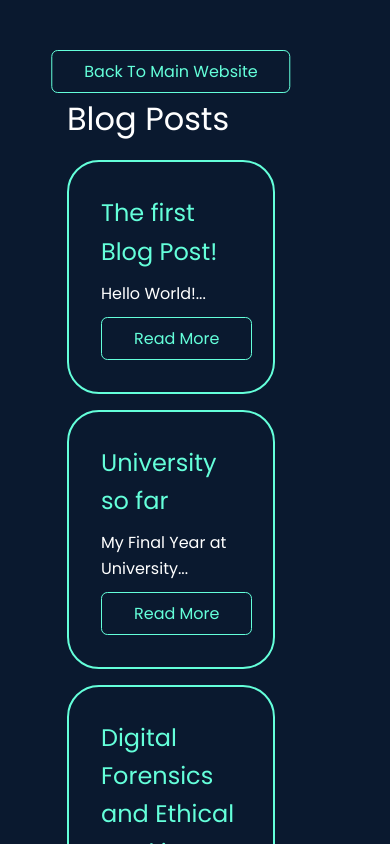
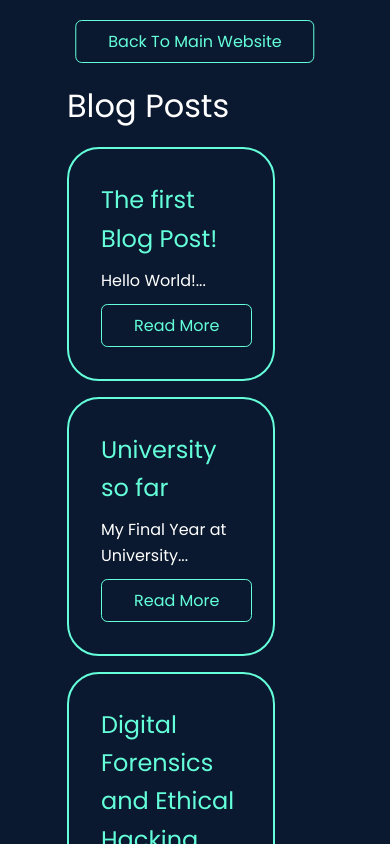
Before and after one commit to JacksonLDJ/react-portfolio-website, a React (Create React App) app: page /blog in a window 390 px wide. Shown: the top 844 px of the page. Built offline with nearby package versions, Linux system fonts and the light colour scheme.

Commit message:
CSS Changes

```diff
--- a/src/styles/Blog.css
+++ b/src/styles/Blog.css
@@ -118,11 +118,11 @@ p {
         padding-right: 7rem;
         margin: 0 auto;
         height: 100vh;
+        padding-top: 5rem;
     }
 
     .blog-home-btn{
-        position: relative;
-        top: 0;
+        top: 1;
         left: 50%;
         transform: translateX(-50%);
     }
```
